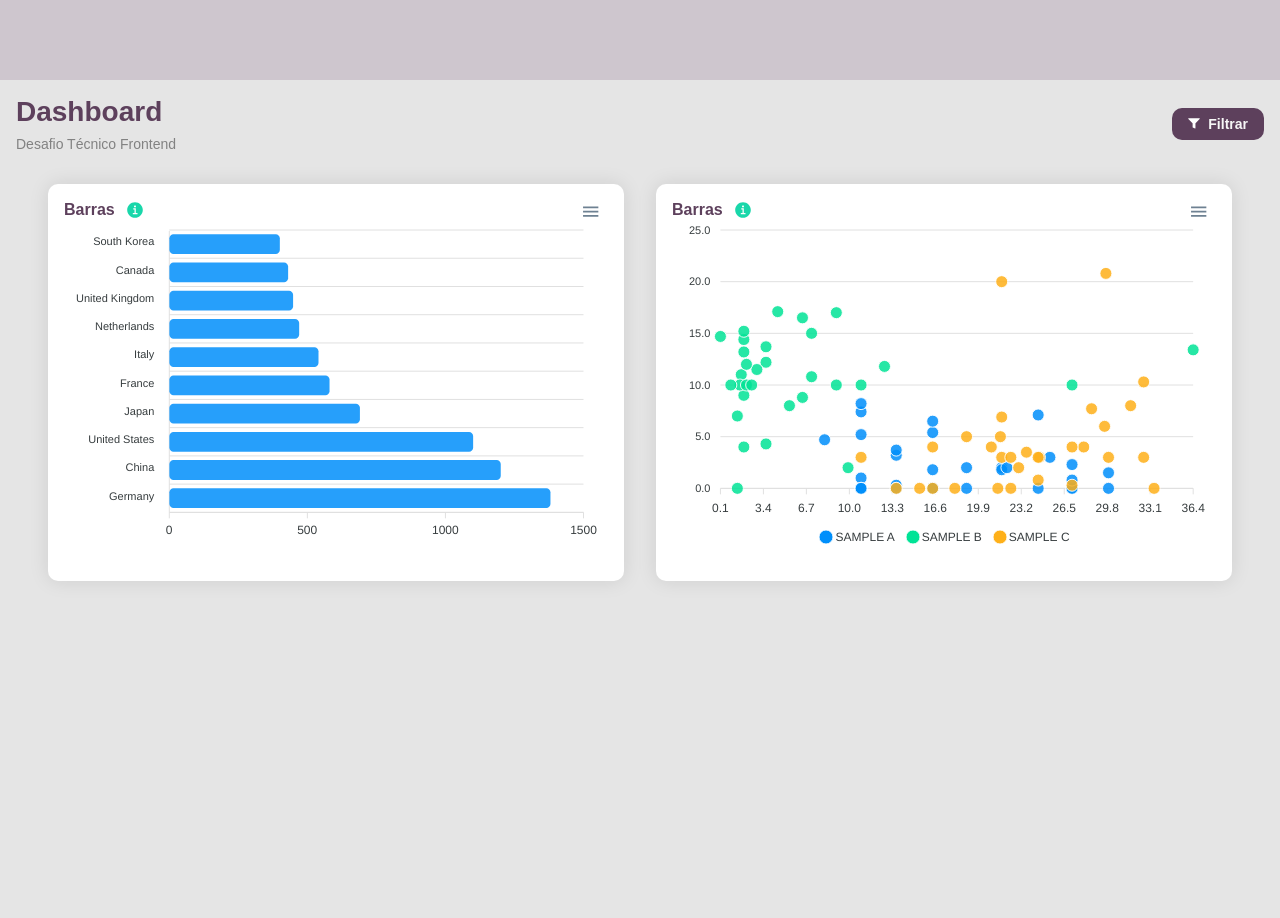
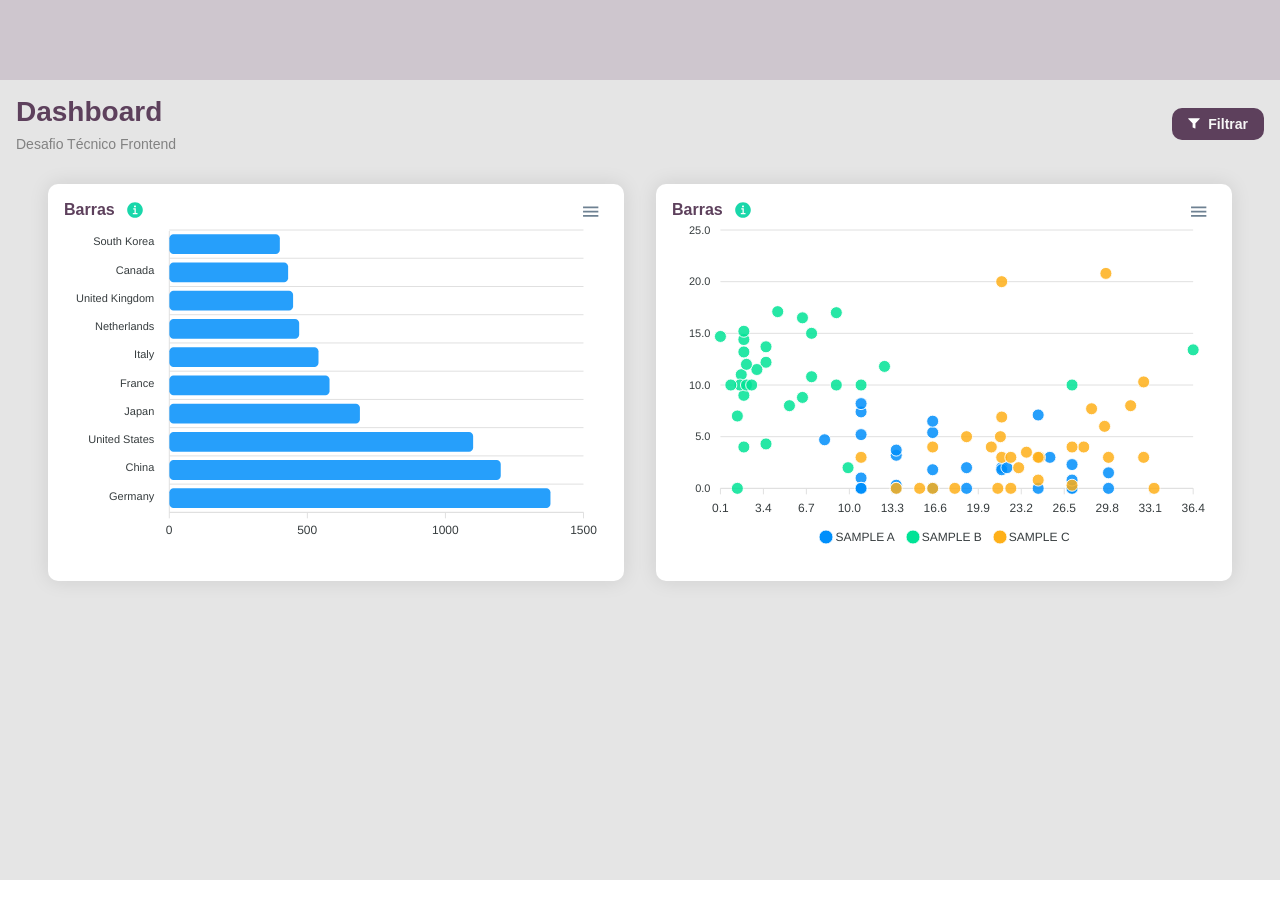
Before and after one commit to felipecfb/teste-minehr, a React (Create React App) app: page / in a window 1280 px wide. Shown: the top 918 px of the page. After the commit the page ends 880 px from the top, so only its background shows below. Built offline with nearby package versions, Linux system fonts and the light colour scheme.

Commit message:
style: alterando altura mínima do content para 100vh

```diff
--- a/src/components/Content/styles.ts
+++ b/src/components/Content/styles.ts
@@ -2,5 +2,5 @@ import styled from "styled-components";
 
 export const Container = styled.div`
   background: var(--background);
-  height: 90vw;
+  min-height: 100vh;
 `;
```
